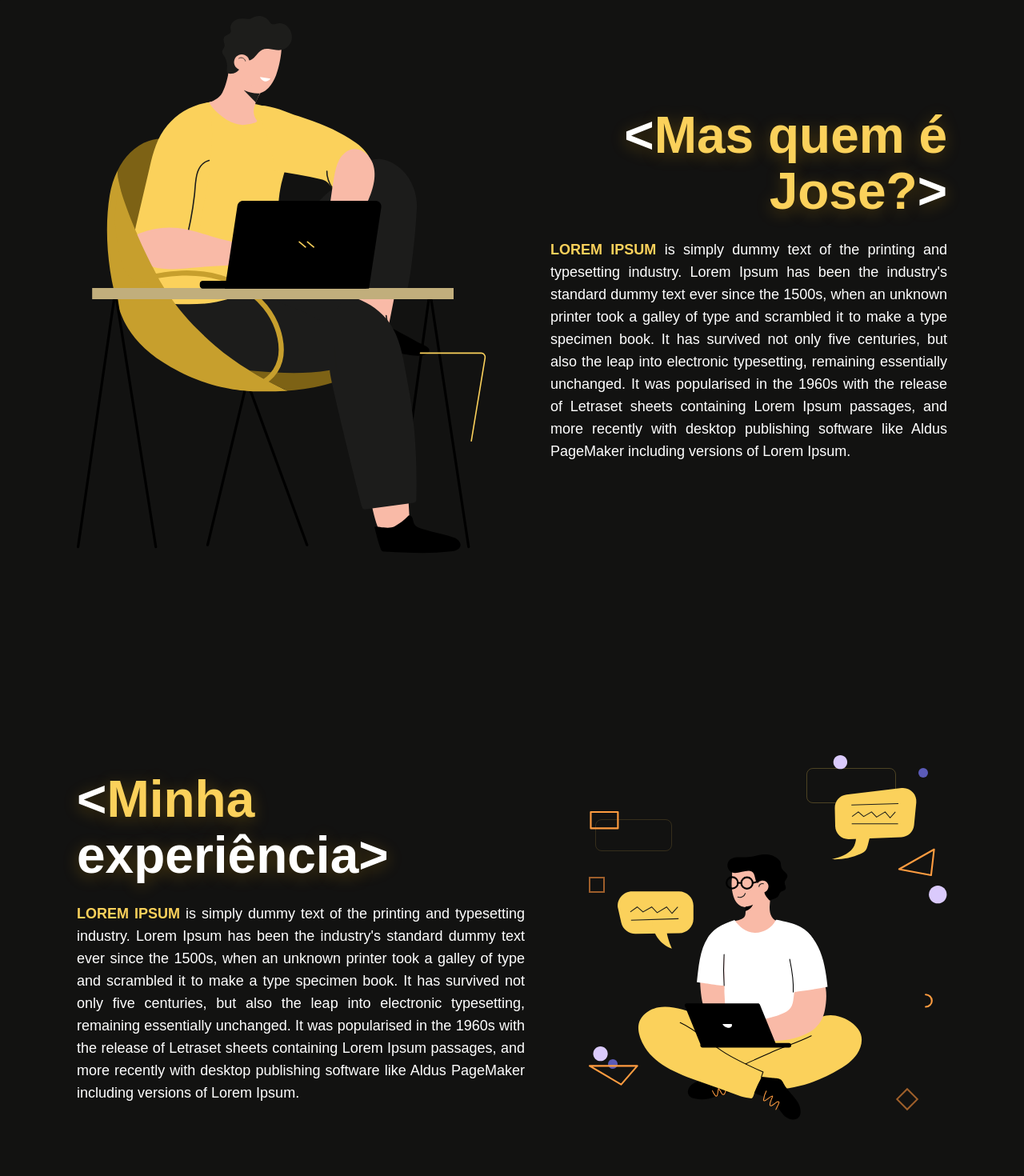
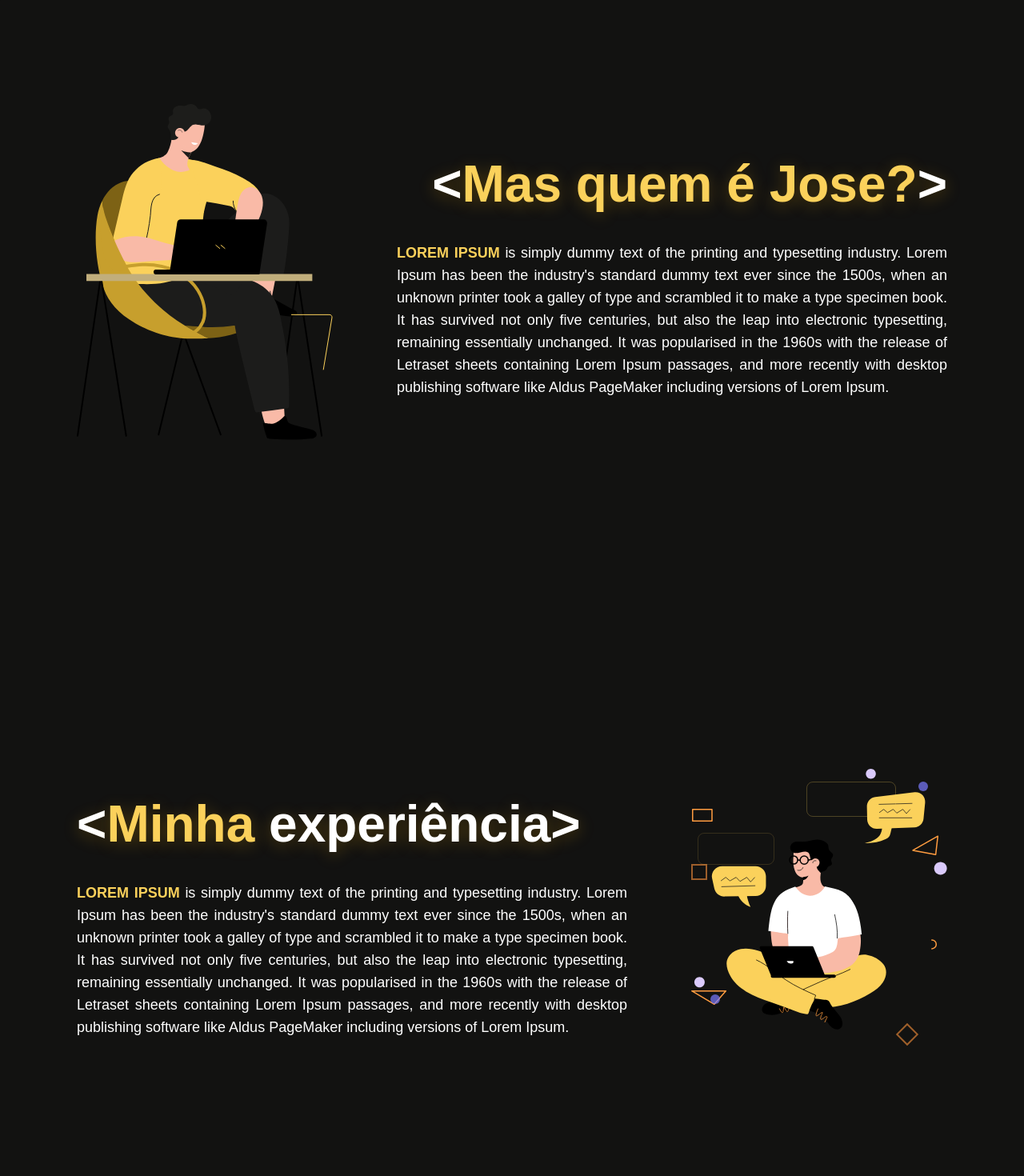
Before and after one commit to OgZezo/portfolio, a React (Vite) app: page / in a window 1280 px wide. Shown: the part 860-2330 px from the top of the page at 80% size. Built offline with nearby package versions, Linux system fonts and the light colour scheme; a web font is replaced by a local one.

Commit message:
Corrigindo o desktop view)

```diff
--- a/src/components/AboutSection.tsx
+++ b/src/components/AboutSection.tsx
@@ -40,15 +40,12 @@ export default function AboutSection() {
     <section
       id="about"
       ref={ref as React.RefObject<HTMLElement>}
-      // overflow-x-hidden adicionado para segurar a animação anim-from-right no mobile
-      className="min-h-screen flex items-center relative px-6 md:px-16 lg:px-24 py-20 overflow-x-hidden"
+      className="min-h-screen flex items-center relative px-6 md:px-16 lg:px-24 py-20"
       style={{ backgroundColor: "#121211" }}
     >
       {/* ── Scroll Cue Right (role para cima) ── */}
       {!cueHidden && (
-        // Escondido em telas muito pequenas (hidden sm:block) para evitar sobreposição,
-        // ou reposicionado para não brigar com o texto
-        <div className="hidden sm:block absolute right-4 md:right-8 top-1/4 z-10">
+        <div className="absolute right-6 md:right-8 top-1/4">
           <p
             className={`scroll-cue scroll-cue-up${cueVisible ? " cue-visible" : ""}${cueBounce ? " cue-bounce" : ""} text-[#C1AE7C] text-[10px] tracking-[0.35em] uppercase select-none`}
             style={{
@@ -61,38 +58,32 @@ export default function AboutSection() {
         </div>
       )}
 
-      {/* Container principal flex-col no mobile e flex-row no desktop */}
-      <div className="flex flex-col md:flex-row items-center gap-10 md:gap-20 w-full max-w-6xl mx-auto z-10">
+      <div className="flex flex-col md:flex-row items-center gap-12 md:gap-20 w-full max-w-6xl mx-auto">
 
         {/* Illustration — fade in com texto */}
-        {/* Limite de largura no mobile (max-w-[250px]) para não empurrar o layout */}
         <div
-          className={`${vis("right", "delay-100")} flex-shrink-0 w-full max-w-[250px] sm:max-w-[300px] md:max-w-md lg:max-w-lg mx-auto md:mx-0`}
-        >
-          <a href="#projetos" className="w-full h-full block" aria-label="About illustration">
-            <img src="/images/second-image.svg" alt="Ilustração Sobre Mim" className="w-full h-auto object-contain" />
+          className={`${vis("right", "delay-100")} flex-shrink-0`}>
+          <a href="" className="w-full h-full block" aria-label="About illustration">
+            {/* <img src="/images/about.png" alt="About" className="w-full h-full object-contain" /> */}
+            <img src="/images/second-image.svg" alt="vetor 2" />
           </a>
         </div>
 
         {/* Text — fade from right */}
-        {/* w-full para garantir que o texto respeite o grid flexível */}
-        <div className="flex-1 w-full flex flex-col items-center md:items-end">
+        <div className="flex-1">
           <h2
-            // Título centralizado no mobile e alinhado à direita no tablet/desktop
-            className={`${vis("right", "delay-200")} text-glow font-bold mb-4 md:mb-6 text-center md:text-right w-full`}
+            className={`${vis("right", "delay-200")} text-glow font-bold mb-6 text-right`}
             style={{
               fontFamily: "'Cal Sans', 'Fira Sans Condensed', sans-serif",
               color: "#ffffff",
-              fontSize: "clamp(2rem, 6vw, 4rem)", // Ajuste na escala fluida (5vw para 6vw)
-              lineHeight: "1.1",
+              fontSize: "clamp(2rem, 5vw, 4rem)",
             }}
           >
             &lt;<span style={{ color: "#FBD15B" }}>Mas quem é Jose?</span>&gt;
           </h2>
 
           <p
-            // text-left no mobile (melhor UX de leitura) e text-justify no md:
-            className={`${vis("right", "delay-400")} text-base md:text-lg leading-relaxed text-left sm:text-justify w-full`}
+            className={`${vis("right", "delay-400")} text-base md:text-lg leading-relaxed text-justify`}
             style={{ fontFamily: "'Fira Sans Condensed', sans-serif", color: "#ffffff" }}
           >
             <span style={{ color: "#FBD15B", fontWeight: 700 }}>LOREM IPSUM</span>{" "}
--- a/src/components/WorkExperienceSection.tsx
+++ b/src/components/WorkExperienceSection.tsx
@@ -10,30 +10,26 @@ export default function WorkExperienceSection() {
     <section
       id="experience"
       ref={ref as React.RefObject<HTMLElement>}
-      // overflow-x-hidden adicionado para blindar o mobile contra quebras de eixo X
-      className="min-h-screen flex items-center px-6 md:px-16 lg:px-24 py-20 overflow-x-hidden"
+      className="min-h-screen flex items-center px-6 md:px-16 lg:px-24 py-20"
       style={{ backgroundColor: "#121211" }}
     >
-      <div className="flex flex-col md:flex-row items-center gap-10 md:gap-20 w-full max-w-6xl mx-auto z-10">
+      <div className="flex flex-col md:flex-row items-center gap-12 md:gap-20 w-full max-w-6xl mx-auto">
 
         {/* Text — fade from left */}
-        <div className="flex-1 order-2 md:order-1 w-full flex flex-col items-center md:items-start">
+        <div className="flex-1 order-2 md:order-1">
           <h2
-            // Título centralizado no mobile, alinhado à esquerda no desktop
-            className={`${vis("left", "delay-100")} font-bold mb-4 md:mb-6 text-glow text-center md:text-left w-full`}
+            className={`${vis("left", "delay-100")} font-bold mb-6 text-glow`}
             style={{
               fontFamily: "'Cal Sans', 'Fira Sans Condensed', sans-serif",
               color: "#ffffff",
-              fontSize: "clamp(2rem, 6vw, 4rem)", // Harmonizado para 6vw
-              lineHeight: "1.1",
+              fontSize: "clamp(2rem, 5vw, 4rem)",
             }}
           >
             &lt;<span style={{ color: "#FBD15B" }}>Minha</span>{" "}experiência&gt;
           </h2>
 
           <p
-            // text-left no mobile (para legibilidade) e text-justify no tablet/desktop
-            className={`${vis("left", "delay-300")} text-base md:text-lg leading-relaxed text-left sm:text-justify w-full`}
+            className={`${vis("left", "delay-300")} text-base md:text-lg leading-relaxed text-justify`}
             style={{ fontFamily: "'Fira Sans Condensed', sans-serif", color: "#ffffff" }}
           >
             <span style={{ color: "#FBD15B", fontWeight: 700 }}>LOREM IPSUM</span>{" "}
@@ -49,28 +45,21 @@ export default function WorkExperienceSection() {
         </div>
 
         {/* Illustration — fade from left */}
-        {/* Largura gerenciada pelo Tailwind para escalar de forma fluida sem usar inline styles fixos */}
         <div
-          className={`${vis("left", "delay-500")} flex-shrink-0 order-1 md:order-2 relative w-full max-w-[250px] sm:max-w-[300px] md:max-w-sm lg:max-w-md mx-auto md:mx-0 mt-8 md:mt-0`}
+          className={`${vis("left", "delay-500")} flex-shrink-0 order-1 md:order-2 relative`}
+          style={{ width: "clamp(200px, 25vw, 360px)", height: "clamp(240px, 28vw, 400px)" }}
         >
           {/* Decorative shapes */}
           <div className="absolute top-4 right-6 w-3 h-3 rounded-full bg-[#7B7BFF] opacity-70" />
           <div className="absolute top-1/3 left-0 w-5 h-5 border-2 border-orange-400 opacity-60" />
           <div className="absolute bottom-16 left-6 w-3 h-3 rounded-full bg-[#7B7BFF] opacity-70" />
           <div className="absolute bottom-4 right-10 w-5 h-5 border-2 border-orange-400 opacity-60 rotate-45" />
+          <div className="absolute top-4 right-16 w-28 h-11 rounded-lg border border-[#FBD15B] opacity-25" />
+          <div className="absolute top-20 left-2 w-24 h-10 rounded-lg border border-[#FBD15B] opacity-15" />
 
-          {/* Retângulos ocultos no mobile (hidden sm:block) para evitar poluição visual e colisão com a imagem base */}
-          <div className="absolute top-4 right-16 w-28 h-11 rounded-lg border border-[#FBD15B] opacity-25 hidden sm:block" />
-          <div className="absolute top-20 left-2 w-24 h-10 rounded-lg border border-[#FBD15B] opacity-15 hidden sm:block" />
-
-          {/* Âncora ajustada com fluxo lógico */}
-          <a href="#projetos" className="w-full h-full block" aria-label="Work experience illustration">
-            <img
-              src="/images/third-image.svg"
-              alt="Ilustração Experiência"
-              // z-10 e object-contain garantem que o vetor não seja distorcido nem fique sob o fundo decorativo
-              className="w-full h-auto object-contain relative z-10"
-            />
+          <a href="" className="w-full h-full block" aria-label="Work experience illustration">
+            {/* <img src="/images/experience.png" alt="Experience" className="w-full h-full object-contain" /> */}
+            <img src="/images/third-image.svg" alt="vetor 3" />
           </a>
         </div>
       </div>
```
Also changed, not shown: public/projeto4_img/catalogo-home.png (renamed from public/projeto4_img/catalogo_home.png).
